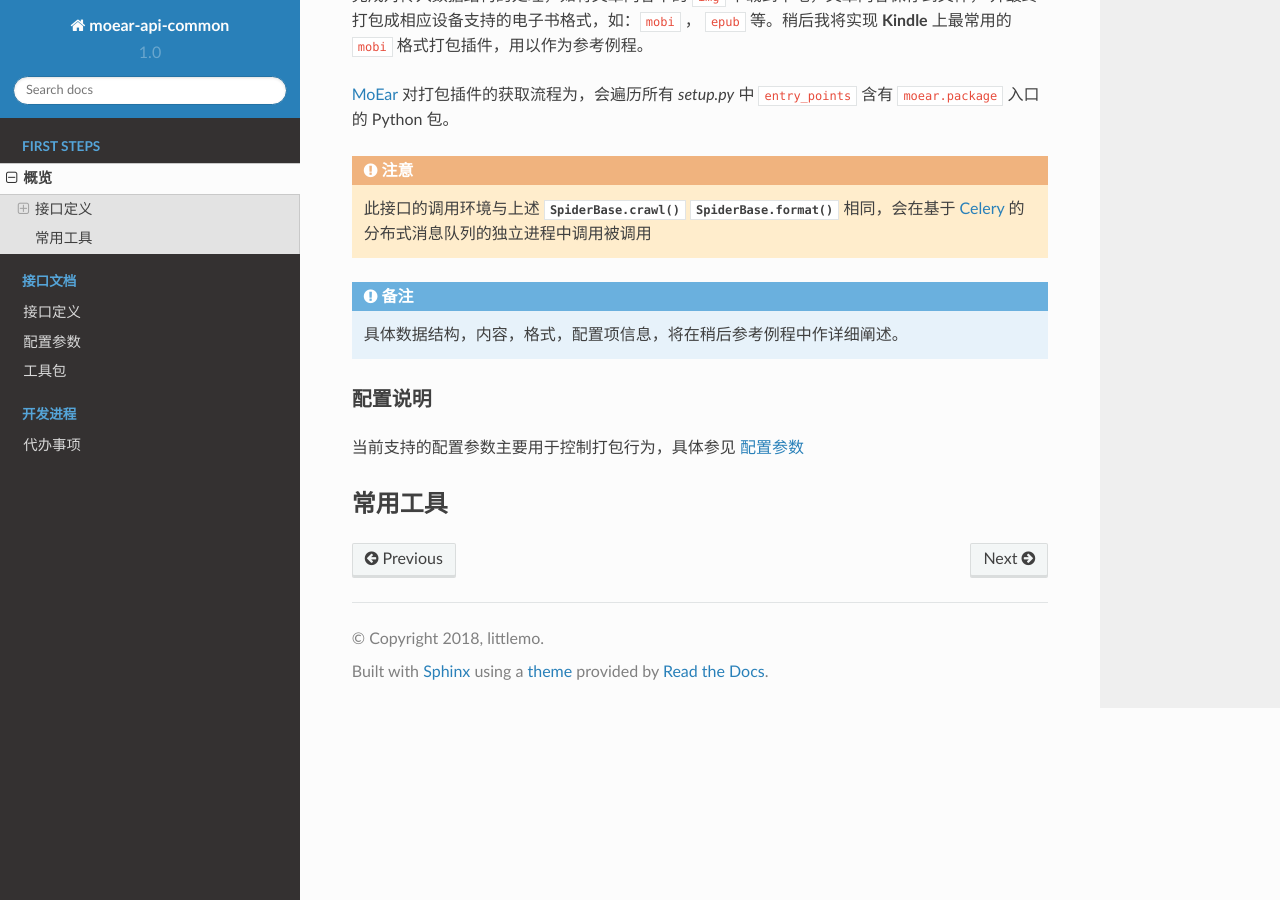
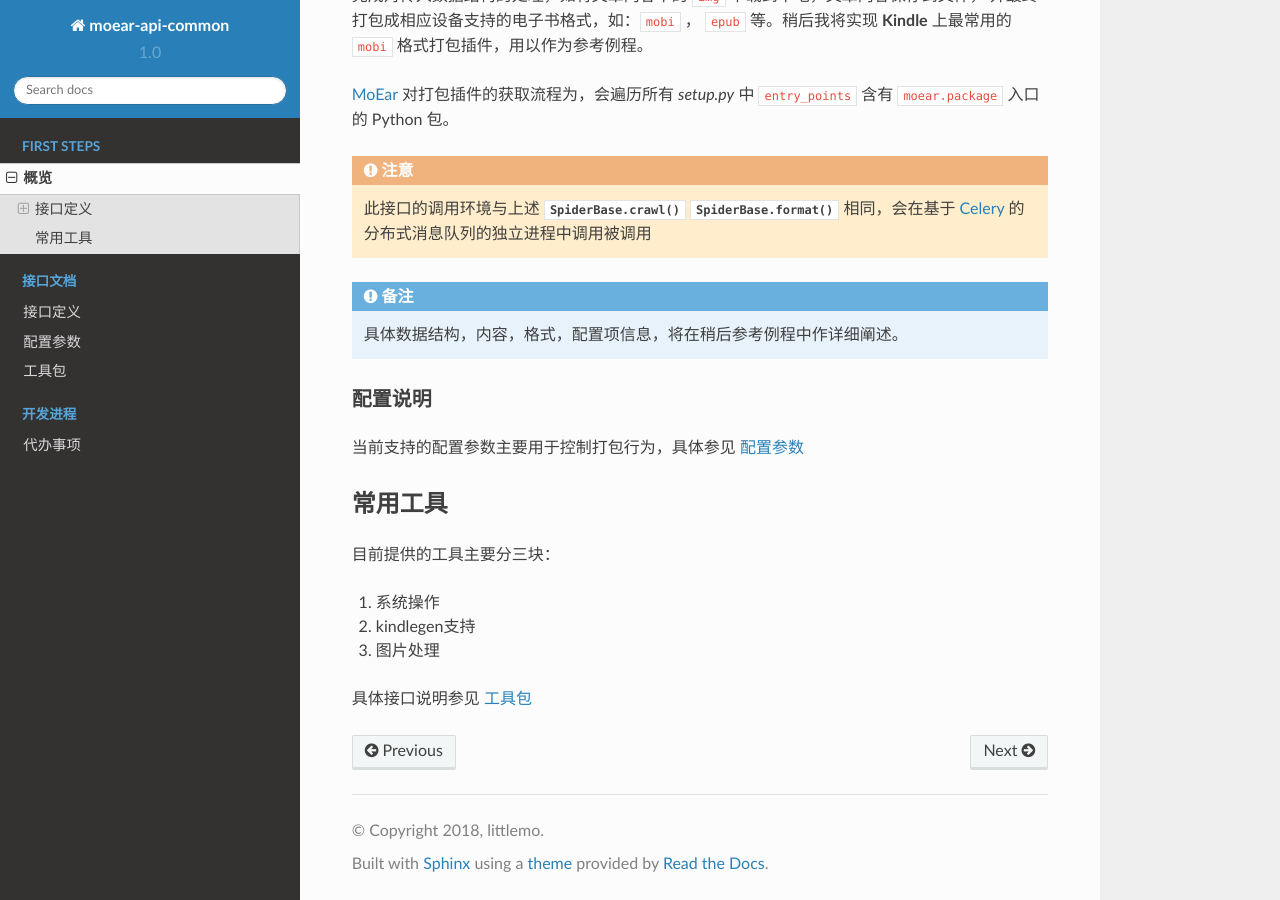
Before and after one commit to littlemo/moear-api-common, a Sphinx documentation site: the page built from docs/source/intro/overview.rst, in a window 1280 px wide and 900 px high, scrolled down 1255 px. Built offline with Sphinx 7.4.7 and the Read the Docs theme 2.0.0, drawn with Linux system fonts in a browser that asks for light colours; formulas are drawn with MathJax 3.

Commit message:
F: 添加常用工具说明文档

```diff
--- a/docs/source/intro/overview.rst
+++ b/docs/source/intro/overview.rst
@@ -79,6 +79,14 @@
 常用工具
 ========
 
+目前提供的工具主要分三块：
+
+#. 系统操作
+#. kindlegen支持
+#. 图片处理
+
+具体接口说明参见 :ref:`topics-utils`
+
 
 .. _MoEar: https://github.com/littlemo/moear
 .. _stevedore: https://docs.openstack.org/stevedore/latest/
```
